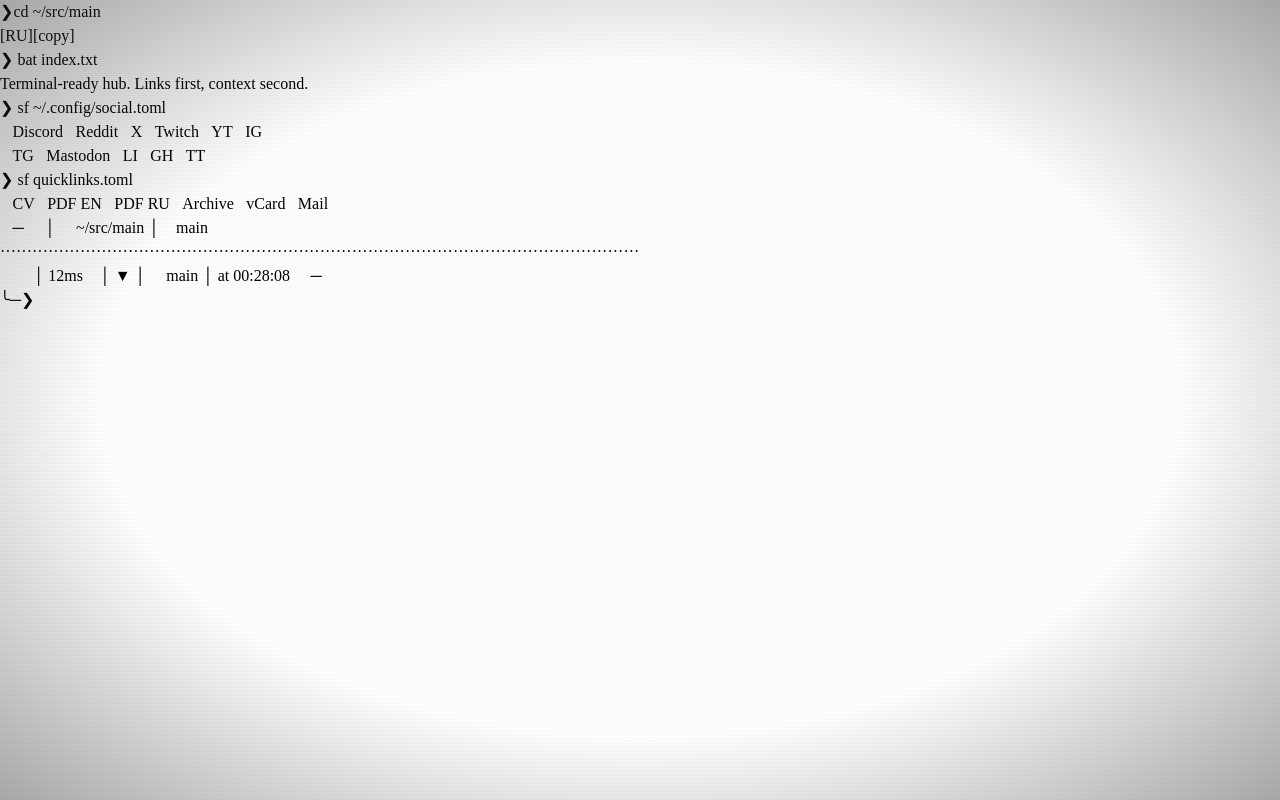
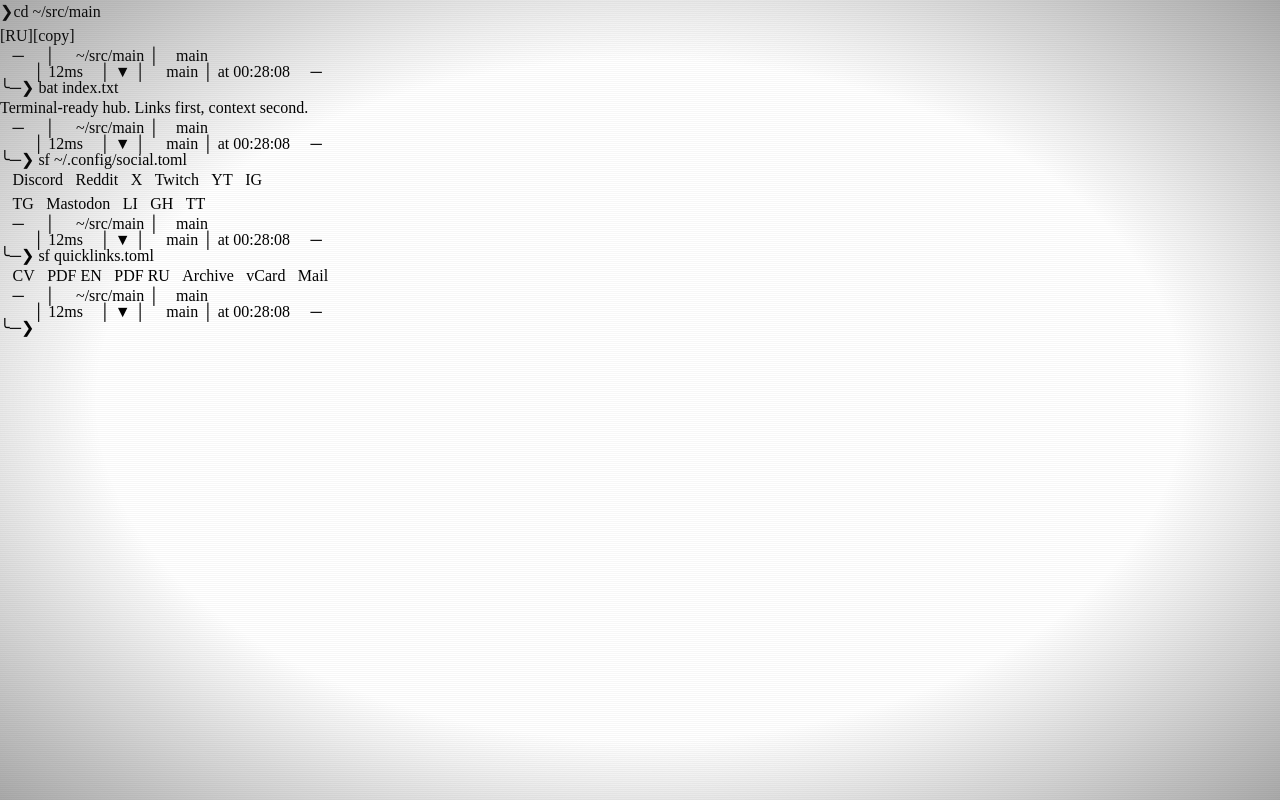
Before and after one commit to ooodnakov/my_website, a React (Vite) app in the folder apps/main/client/: page / in a window 1280 px wide. Built offline with nearby package versions, Linux system fonts and the light colour scheme.

Commit message:
style: fix vertical gap and dotted spacer in powerline prompt
Co-authored-by: ooodnakov <40039040+ooodnakov@users.noreply.github.com>

```diff
--- a/apps/main/client/src/components/ui/Prompt.tsx
+++ b/apps/main/client/src/components/ui/Prompt.tsx
@@ -28,32 +28,35 @@ export function FullPrompt({ command, isTyping, onTypingComplete }: { command?:
 
   const timeString = new Date().toLocaleTimeString('en-US', { hour12: false });
 
+  // Use line-height 1 to merge the block characters.
+  // Let's use `border-dashed` to make it look like dots, but align it correctly via relative positioning.
+
   return (
-    <div className="font-mono text-sm my-2 flex flex-col w-full">
+    <div className="font-mono text-sm mt-4 mb-2 flex flex-col w-full" style={{ lineHeight: "1" }}>
       <div className="flex w-full justify-between items-center whitespace-nowrap overflow-hidden">
         <div className="flex items-center">
           <span className="text-[#6c6c6c]">╭─</span>
-          <span className="bg-[#444444] text-[#eeeeee] px-1">  </span>
-          <span className="bg-[#444444] text-[#0087af]">│  ~/src/main </span>
-          <span className="bg-[#444444] text-[#5fdf00]">│ main </span>
-          <span className="text-[#444444] bg-transparent"></span>
+          <span className="bg-[#444444] text-[#eeeeee] px-1 h-full flex items-center">  </span>
+          <span className="bg-[#444444] text-[#0087af] h-full flex items-center">│  ~/src/main </span>
+          <span className="bg-[#444444] text-[#5fdf00] h-full flex items-center">│ main </span>
+          <span className="text-[#444444] bg-transparent flex items-center"></span>
         </div>
 
-        <div className="flex-grow text-[#6c6c6c] overflow-hidden text-clip mx-1 tracking-widest flex items-center">
-          <span className="w-full truncate text-right">························································································································</span>
+        <div className="flex-grow flex items-center px-1">
+           <div className="h-[1px] w-full border-t border-dashed border-[#6c6c6c]/50 relative top-[-1px]"></div>
         </div>
 
         <div className="flex items-center">
-          <span className="text-[#444444] bg-transparent"></span>
-          <span className="bg-[#444444] text-[#5faf00]">  </span>
-          <span className="bg-[#444444] text-[#a8a8a8]">│ 12ms </span>
-          <span className="bg-[#444444] text-[#dfaf00]">│ ▼ </span>
-          <span className="bg-[#444444] text-[#00afaf]">│  main </span>
-          <span className="bg-[#444444] text-[#5f8787]">│ at {timeString}  </span>
-          <span className="text-[#6c6c6c]"> ─╮ </span>
+          <span className="text-[#444444] bg-transparent flex items-center"></span>
+          <span className="bg-[#444444] text-[#5faf00] h-full flex items-center">  </span>
+          <span className="bg-[#444444] text-[#a8a8a8] h-full flex items-center">│ 12ms </span>
+          <span className="bg-[#444444] text-[#dfaf00] h-full flex items-center">│ ▼ </span>
+          <span className="bg-[#444444] text-[#00afaf] h-full flex items-center">│  main </span>
+          <span className="bg-[#444444] text-[#5f8787] h-full flex items-center">│ at {timeString}  </span>
+          <span className="text-[#6c6c6c]"> ─╮</span>
         </div>
       </div>
-      <div className="flex items-center mt-1">
+      <div className="flex items-center">
         <span className="text-[#6c6c6c]">╰─</span>
         <span className="text-[#5fdf00] ml-1">❯ </span>
         <span className="text-[#ebdbb2] ml-1">{typedCommand}</span>
@@ -64,10 +67,37 @@ export function FullPrompt({ command, isTyping, onTypingComplete }: { command?:
 }
 
 export function TransientPrompt({ command }: { command: string }) {
+  const timeString = new Date().toLocaleTimeString('en-US', { hour12: false });
   return (
-    <div className="font-mono text-sm mb-2 flex items-center">
-      <span className="text-[#5fdf00]">❯ </span>
-      <span className="text-[#ebdbb2] ml-1">{command}</span>
+    <div className="font-mono text-sm my-2 flex flex-col w-full opacity-80" style={{ lineHeight: "1" }}>
+      <div className="flex w-full justify-between items-center whitespace-nowrap overflow-hidden">
+        <div className="flex items-center">
+          <span className="text-[#6c6c6c]">╭─</span>
+          <span className="bg-[#444444] text-[#eeeeee] px-1 h-full flex items-center">  </span>
+          <span className="bg-[#444444] text-[#0087af] h-full flex items-center">│  ~/src/main </span>
+          <span className="bg-[#444444] text-[#5fdf00] h-full flex items-center">│ main </span>
+          <span className="text-[#444444] bg-transparent flex items-center"></span>
+        </div>
+
+        <div className="flex-grow flex items-center px-1">
+           <div className="h-[1px] w-full border-t border-dashed border-[#6c6c6c]/50 relative top-[-1px]"></div>
+        </div>
+
+        <div className="flex items-center">
+          <span className="text-[#444444] bg-transparent flex items-center"></span>
+          <span className="bg-[#444444] text-[#5faf00] h-full flex items-center">  </span>
+          <span className="bg-[#444444] text-[#a8a8a8] h-full flex items-center">│ 12ms </span>
+          <span className="bg-[#444444] text-[#dfaf00] h-full flex items-center">│ ▼ </span>
+          <span className="bg-[#444444] text-[#00afaf] h-full flex items-center">│  main </span>
+          <span className="bg-[#444444] text-[#5f8787] h-full flex items-center">│ at {timeString}  </span>
+          <span className="text-[#6c6c6c]"> ─╮</span>
+        </div>
+      </div>
+      <div className="flex items-center">
+        <span className="text-[#6c6c6c]">╰─</span>
+        <span className="text-[#5fdf00] ml-1">❯ </span>
+        <span className="text-[#ebdbb2] ml-1">{command}</span>
+      </div>
     </div>
   );
 }
```
